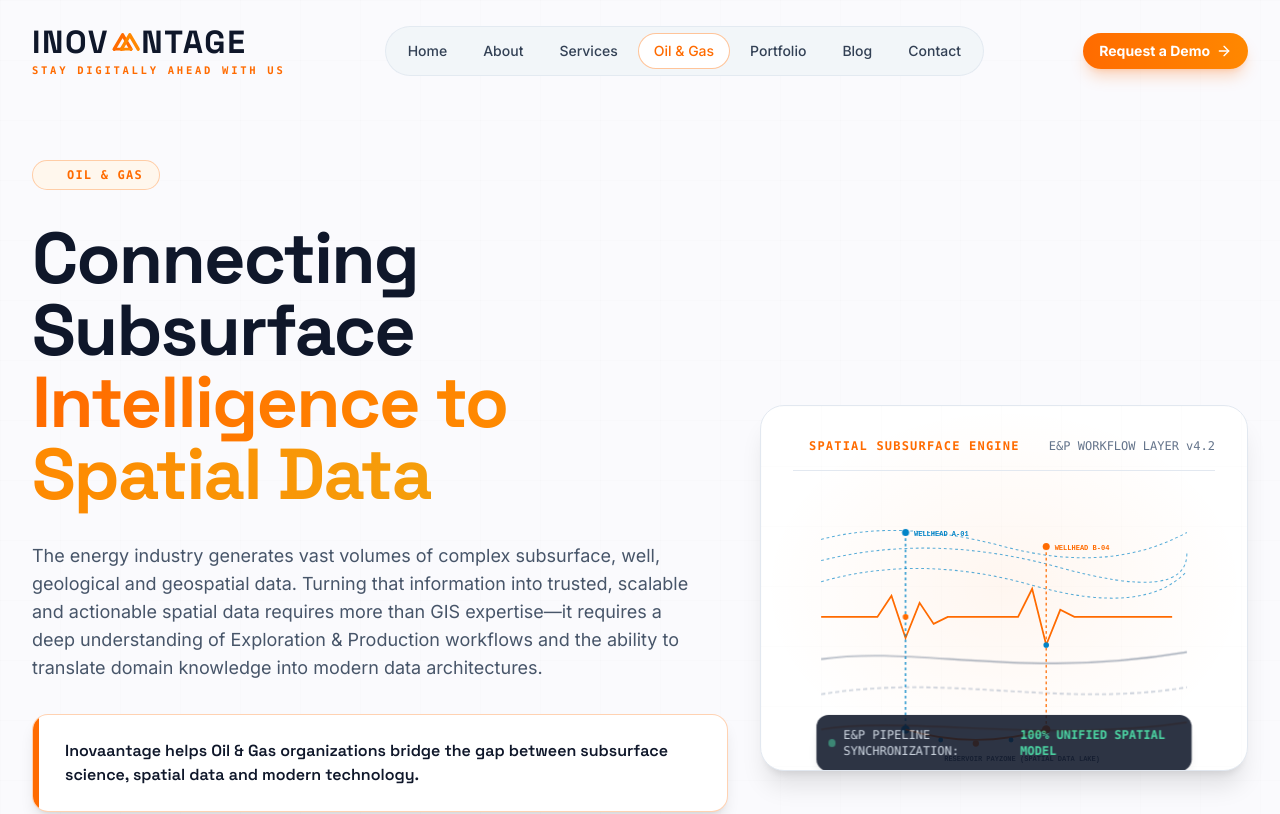
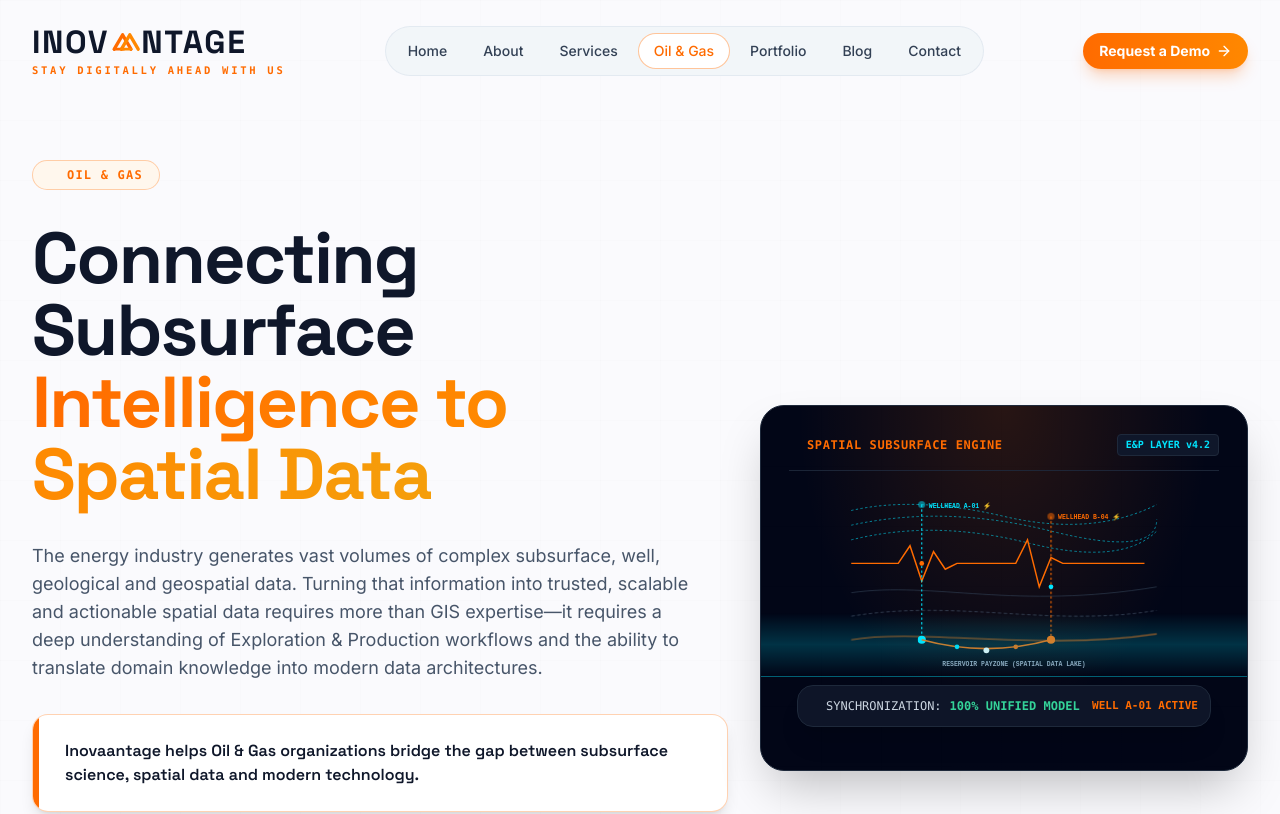
Before and after one commit to kumarujjwal1203/Inovaantage, a React (Vite) app: page /oil-and-gas in a window 1280 px wide. Shown: the top 814 px of the page. Built offline with nearby package versions, Linux system fonts and the light colour scheme; the HTML template or start-up script is replaced by a standard one.

Commit message:
fix: Redesign SubsurfaceVisual HUD with high-contrast slate-950 container, sweeping radar motion, and zero text overlap

```diff
--- a/src/components/oil-and-gas/SubsurfaceVisual.jsx
+++ b/src/components/oil-and-gas/SubsurfaceVisual.jsx
@@ -1,43 +1,58 @@
-import React from 'react';
-import { motion, useReducedMotion } from 'framer-motion';
+import React, { useState } from 'react';
+import { motion, useReducedMotion, AnimatePresence } from 'framer-motion';
+import { Activity, ShieldCheck, Compass, Radio, Eye } from 'lucide-react';
 
 export function SubsurfaceVisual({ className = '' }) {
   const shouldReduceMotion = useReducedMotion();
+  const [activeNode, setActiveNode] = useState('wellA');
 
   return (
-    <div className={`relative w-full aspect-[4/3] max-w-xl mx-auto rounded-3xl bg-white border border-slate-200 p-6 sm:p-8 shadow-xl overflow-hidden select-none ${className}`}>
+    <div className={`relative w-full aspect-[4/3] max-w-xl mx-auto rounded-3xl bg-slate-950 border border-slate-800 p-5 sm:p-7 shadow-2xl overflow-hidden select-none text-white ${className}`}>
 
-      {/* Background Subsurface Grid & Topo Pattern */}
-      <div className="absolute inset-0 bg-[radial-gradient(ellipse_at_center,rgba(255,107,0,0.06)_0%,transparent_70%)] pointer-events-none" />
-      <div className="absolute inset-0 gis-grid-pattern opacity-30 pointer-events-none" />
+      {/* Background Subsurface Grid & Glow */}
+      <div className="absolute inset-0 bg-[radial-gradient(ellipse_at_top,rgba(255,107,0,0.15)_0%,transparent_60%)] pointer-events-none" />
+      <div className="absolute inset-0 gis-grid-pattern opacity-40 pointer-events-none" />
+
+      {/* SWEEPING RADAR BEAM ANIMATION */}
+      {!shouldReduceMotion && (
+        <motion.div
+          animate={{ y: ['-100%', '350%'] }}
+          transition={{ duration: 4, repeat: Infinity, ease: "easeInOut" }}
+          className="absolute inset-x-0 h-16 bg-gradient-to-b from-transparent via-[#00E5FF]/20 to-transparent pointer-events-none border-b border-[#00E5FF]/40 z-10"
+        />
+      )}
 
       {/* Header HUD Bar */}
-      <div className="flex items-center justify-between border-b border-slate-200 pb-4 mb-6 relative z-10 font-mono text-xs">
+      <div className="flex items-center justify-between border-b border-slate-800/90 pb-3.5 mb-4 relative z-20 font-mono text-xs">
         <div className="flex items-center gap-2">
-          <span className="w-2 h-2 rounded-full bg-[#FF6B00] animate-ping" />
-          <span className="text-[#FF6B00] font-bold tracking-widest uppercase">SPATIAL SUBSURFACE ENGINE</span>
+          <span className="w-2.5 h-2.5 rounded-full bg-[#FF6B00] animate-ping" />
+          <span className="text-[#FF6B00] font-bold tracking-wider uppercase">SPATIAL SUBSURFACE ENGINE</span>
         </div>
-        <span className="text-slate-500 font-medium">E&P WORKFLOW LAYER v4.2</span>
+        <div className="flex items-center gap-2">
+          <span className="px-2 py-0.5 rounded bg-slate-900 border border-slate-800 text-[10px] text-[#00E5FF] font-bold">
+            E&P LAYER v4.2
+          </span>
+        </div>
       </div>
 
       {/* Main SVG Subsurface Composition */}
-      <div className="relative w-full h-full flex flex-col justify-between">
+      <div className="relative w-full h-[calc(100%-4rem)] flex flex-col justify-between pb-14">
         <svg
-          viewBox="0 0 600 400"
+          viewBox="0 0 600 320"
           className="w-full h-full text-slate-700"
           fill="none"
           xmlns="http://www.w3.org/2000/svg"
         >
           {/* 1. TOPOGRAPHIC CONTOUR LINES (SURFACE ELEVATION) */}
-          <g opacity="0.65" stroke="#0284C7" strokeWidth="1.5" strokeDasharray="4 4">
-            <path d="M 40 50 Q 150 20 300 60 T 560 40" />
-            <path d="M 40 80 Q 200 40 380 90 T 560 70" />
-            <path d="M 40 110 Q 180 70 340 115 T 560 95" />
+          <g opacity="0.65" stroke="#00E5FF" strokeWidth="1.5" strokeDasharray="4 4">
+            <path d="M 40 40 Q 150 15 300 50 T 560 30" />
+            <path d="M 40 65 Q 200 30 380 75 T 560 55" />
+            <path d="M 40 90 Q 180 55 340 95 T 560 75" />
           </g>
 
           {/* 2. SEISMIC WAVEFORM SHUTTLE (EXPLORATION FREQUENCY) */}
           <motion.path
-            d="M 40 160 L 120 160 L 140 130 L 160 190 L 180 140 L 200 170 L 220 160 L 320 160 L 340 120 L 360 200 L 380 150 L 400 160 L 560 160"
+            d="M 40 130 L 120 130 L 140 100 L 160 160 L 180 110 L 200 140 L 220 130 L 320 130 L 340 90 L 360 170 L 380 120 L 400 130 L 560 130"
             stroke="#FF6B00"
             strokeWidth="2.5"
             fill="none"
@@ -47,53 +62,64 @@
           />
 
           {/* 3. GEOLOGICAL STRATA LAYERS (SUBSURFACE FORMATION) */}
-          <g stroke="#64748B" strokeWidth="1.5" opacity="0.75">
-            <path d="M 40 220 C 180 200 320 250 560 210" />
-            <path d="M 40 270 C 220 240 380 290 560 260" stroke="#94A3B8" strokeDasharray="6 4" />
-            <path d="M 40 320 C 160 300 360 340 560 310" stroke="#FF6B00" strokeWidth="2" opacity="0.9" />
+          <g stroke="#334155" strokeWidth="1.5" opacity="0.8">
+            <path d="M 40 180 C 180 160 320 210 560 170" />
+            <path d="M 40 220 C 220 190 380 240 560 210" stroke="#475569" strokeDasharray="6 4" />
+            <path d="M 40 260 C 160 240 360 280 560 250" stroke="#FF6B00" strokeWidth="2" opacity="0.9" />
           </g>
 
           {/* 4. SPATIAL NETWORK WELLS & CONNECTOR PIPELINES */}
           {/* Well A (Offshore/Onshore Rig Axis) */}
-          <line x1="160" y1="40" x2="160" y2="320" stroke="#0284C7" strokeWidth="2" strokeDasharray="4 4" opacity="0.9" />
-          <circle cx="160" cy="40" r="5" fill="#0284C7" />
-          <circle cx="160" cy="160" r="4" fill="#FF6B00" />
-          <circle cx="160" cy="320" r="6" fill="#0284C7" />
+          <g className="cursor-pointer" onClick={() => setActiveNode('wellA')}>
+            <line x1="160" y1="30" x2="160" y2="260" stroke="#00E5FF" strokeWidth="2" strokeDasharray="4 4" opacity="0.9" />
+            <circle cx="160" cy="30" r="6" fill="#00E5FF" className="animate-pulse" />
+            <circle cx="160" cy="130" r="4" fill="#FF6B00" />
+            <circle cx="160" cy="260" r="7" fill="#00E5FF" />
+            <text x="172" y="35" fill="#00E5FF" fontSize="11" fontFamily="monospace" fontWeight="bold">WELLHEAD A-01 ⚡</text>
+          </g>
 
           {/* Well B (Secondary Well Trajectory) */}
-          <line x1="360" y1="60" x2="360" y2="320" stroke="#FF6B00" strokeWidth="2" strokeDasharray="4 4" opacity="0.9" />
-          <circle cx="360" cy="60" r="5" fill="#FF6B00" />
-          <circle cx="360" cy="200" r="4" fill="#0284C7" />
-          <circle cx="360" cy="320" r="6" fill="#FF6B00" />
+          <g className="cursor-pointer" onClick={() => setActiveNode('wellB')}>
+            <line x1="380" y1="50" x2="380" y2="260" stroke="#FF6B00" strokeWidth="2" strokeDasharray="4 4" opacity="0.9" />
+            <circle cx="380" cy="50" r="6" fill="#FF6B00" className="animate-pulse" />
+            <circle cx="380" cy="170" r="4" fill="#00E5FF" />
+            <circle cx="380" cy="260" r="7" fill="#FF6B00" />
+            <text x="392" y="55" fill="#FF6B00" fontSize="11" fontFamily="monospace" fontWeight="bold">WELLHEAD B-04 ⚡</text>
+          </g>
 
           {/* Subsurface Reservoir Spatial Cluster Grid */}
           <g opacity="0.95">
-            <path d="M 160 320 Q 260 350 360 320" stroke="#FF6B00" strokeWidth="2.5" fill="none" />
-            <circle cx="210" cy="335" r="3.5" fill="#0284C7" />
-            <circle cx="260" cy="340" r="4.5" fill="#FF6B00" />
-            <circle cx="310" cy="335" r="3.5" fill="#0284C7" />
+            <path d="M 160 260 Q 270 290 380 260" stroke="#FF6B00" strokeWidth="3" fill="none" />
+            <circle cx="220" cy="272" r="4" fill="#00E5FF" />
+            <circle cx="270" cy="278" r="5" fill="#FFFFFF" />
+            <circle cx="320" cy="272" r="4" fill="#FF6B00" />
           </g>
 
-          {/* Spatial Coordinates Markers */}
-          <text x="172" y="45" fill="#0284C7" fontSize="10" fontFamily="monospace" fontWeight="bold">WELLHEAD A-01</text>
-          <text x="372" y="65" fill="#FF6B00" fontSize="10" fontFamily="monospace" fontWeight="bold">WELLHEAD B-04</text>
-          <text x="215" y="365" fill="#475569" fontSize="10" fontFamily="monospace" fontWeight="bold">RESERVOIR PAYZONE (SPATIAL DATA LAKE)</text>
+          {/* Reservoir Label */}
+          <text x="195" y="305" fill="#94A3B8" fontSize="11" fontFamily="monospace" fontWeight="bold">
+            RESERVOIR PAYZONE (SPATIAL DATA LAKE)
+          </text>
         </svg>
 
-        {/* Pulse Beacon Overlay */}
-        {!shouldReduceMotion && (
+        {/* Pulse Beacon Overlay Bar */}
+        <div className="absolute bottom-1 left-2 right-2 z-20">
           <motion.div
-            animate={{ opacity: [0.7, 1, 0.7], scale: [0.98, 1.02, 0.98] }}
-            transition={{ duration: 4, repeat: Infinity, ease: "easeInOut" }}
-            className="absolute bottom-6 left-6 right-6 p-3 rounded-xl bg-slate-900 text-white shadow-lg flex items-center justify-between text-xs font-mono"
+            initial={{ opacity: 0, y: 10 }}
+            animate={{ opacity: 1, y: 0 }}
+            className="p-3 rounded-2xl bg-slate-900/95 border border-slate-800 shadow-xl flex items-center justify-between text-xs font-mono"
           >
-            <span className="text-slate-300 flex items-center gap-2">
-              <span className="w-2 h-2 rounded-full bg-emerald-400 animate-pulse" />
-              E&P PIPELINE SYNCHRONIZATION:
+            <div className="flex items-center gap-2">
+              <span className="w-2 h-2 rounded-full bg-emerald-400 animate-ping" />
+              <span className="text-slate-300 font-medium">SYNCHRONIZATION:</span>
+              <span className="text-emerald-400 font-bold">100% UNIFIED MODEL</span>
+            </div>
+
+            <span className="text-[#FF6B00] font-bold text-[11px]">
+              {activeNode === 'wellA' ? 'WELL A-01 ACTIVE' : 'WELL B-04 ACTIVE'}
             </span>
-            <span className="text-emerald-400 font-bold">100% UNIFIED SPATIAL MODEL</span>
           </motion.div>
-        )}
+        </div>
+
       </div>
 
     </div>
```
